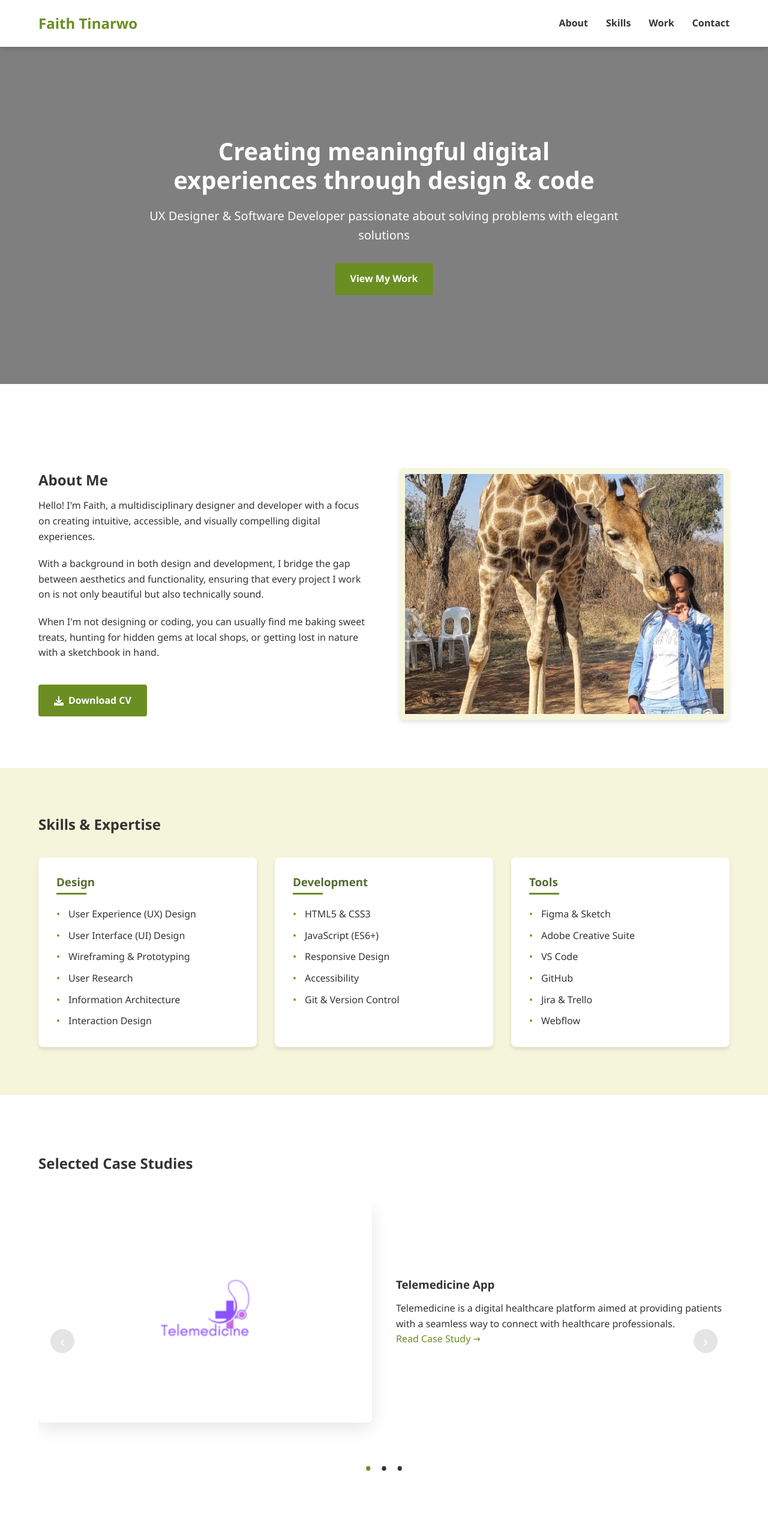
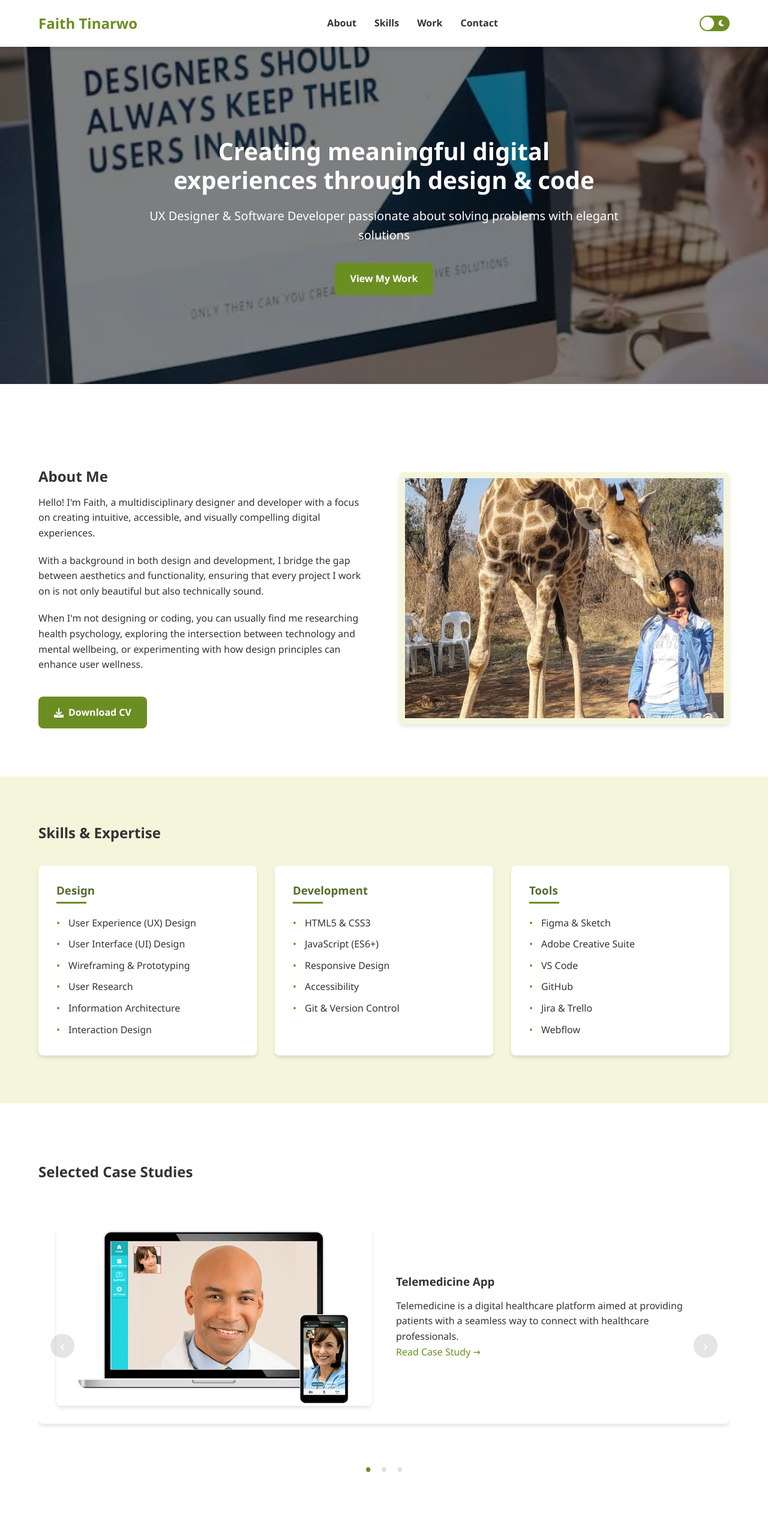
Before and after one commit to faithtinarwo/web_hackathon, a plain HTML site: page index.html in a window 1280 px wide. Shown: the top 2560 px of the page at 60% size. Drawn offline with Linux system fonts and the light colour scheme.

Commit message:
added switch mode from light to dark

```diff
--- a/index.html
+++ b/index.html
@@ -19,6 +19,16 @@
                     <li><a href="#contact">Contact</a></li>
                 </ul>
             </nav>
+            <div class="theme-toggle">
+                <input type="checkbox" id="dark-mode-toggle" class="toggle-checkbox">
+                <label for="dark-mode-toggle" class="toggle-label">
+                    <span class="toggle-handle"></span>
+                    <span class="icons">
+                        <i class="fas fa-sun"></i>
+                        <i class="fas fa-moon"></i>
+                    </span>
+                </label>
+            </div>
         </div>
     </header>
 
@@ -39,7 +49,7 @@
                     <h2>About Me</h2>
                     <p>Hello! I'm Faith, a multidisciplinary designer and developer with a focus on creating intuitive, accessible, and visually compelling digital experiences.</p>
                     <p>With a background in both design and development, I bridge the gap between aesthetics and functionality, ensuring that every project I work on is not only beautiful but also technically sound.</p>
-                    <p>When I'm not designing or coding, you can usually find me baking sweet treats, hunting for hidden gems at local shops, or getting lost in nature with a sketchbook in hand.</p>
+                    <p>When I'm not designing or coding, you can usually find me researching health psychology, exploring the intersection between technology and mental wellbeing, or experimenting with how design principles can enhance user wellness.</p>
                     <a href="faith-tinarwo-cv.pdf" download class="btn download-btn">
                         <i class="fas fa-download"></i> Download CV
                     </a>
@@ -102,7 +112,7 @@
                     <div class="carousel-item">
                         <div class="case-study">
                             <div class="case-image">
-                                <img src="images/logo.png" alt="Telemedicine App">
+                                <img src="images/logo.jpeg" alt="Telemedicine App">
                             </div>
                             <div class="case-content">
                                 <h3>Telemedicine App</h3>
--- a/styles.css
+++ b/styles.css
@@ -1,19 +1,40 @@
-/* Base Styles */
+/* ======================
+   BASE STYLES & VARIABLES
+   ====================== */
    :root {
+    /* Color Palette */
     --olive-green: #6B8E23;
     --butter-cream: #F5F5DC;
     --dark-green: #556B2F;
     --light-cream: #FFF8E1;
+
+    /* Text Colors */
     --text-dark: #333333;
     --text-medium: #555555;
     --text-light: #777777;
-    --white: #FFFFFF;
+    --text-white: #FFFFFF;
+
+    /* Grayscale */
     --gray-light: #F5F5F5;
     --gray-medium: #E0E0E0;
+    --gray-dark: #2d2d2d;
+
+    /* Dark Mode Colors */
+    --bg-light: #ffffff;
+    --bg-dark: #1a1a1a;
+    --text-dark-mode: #f0f0f0;
+    --card-dark: #2d2d2d;
+
+    /* Spacing & Effects */
     --shadow: 0 4px 6px rgba(0, 0, 0, 0.1);
+    --shadow-lg: 0 10px 30px rgba(0, 0, 0, 0.1);
     --transition: all 0.3s ease;
+    --border-radius: 8px;
   }
 
+  /* =============
+     GLOBAL STYLES
+     ============= */
   * {
     margin: 0;
     padding: 0;
@@ -24,7 +45,8 @@
     font-family: 'Segoe UI', Tahoma, Geneva, Verdana, sans-serif;
     line-height: 1.6;
     color: var(--text-dark);
-    background-color: var(--white);
+    background-color: var(--bg-light);
+    transition: background-color 0.3s ease, color 0.3s ease;
   }
 
   .container {
@@ -52,35 +74,34 @@
     color: var(--dark-green);
   }
 
-  ul {
-    list-style: none;
-  }
-
   img {
     max-width: 100%;
     height: auto;
     display: block;
   }
 
-  /* Buttons */
+  /* =============
+     COMPONENTS
+     ============= */
+
+  /* ----- Buttons ----- */
   .btn {
     display: inline-block;
     padding: 12px 24px;
-    border-radius: 4px;
+    border-radius: var(--border-radius);
     font-weight: 600;
     text-align: center;
     transition: var(--transition);
     background-color: var(--olive-green);
-    color: var(--white);
+    color: var(--text-white);
     border: 2px solid var(--olive-green);
   }
 
   .btn:hover {
     background-color: var(--dark-green);
     border-color: var(--dark-green);
-    color: var(--white);
     transform: translateY(-2px);
-    box-shadow: 0 4px 8px rgba(0,0,0,0.1);
+    box-shadow: var(--shadow);
   }
 
   .download-btn {
@@ -90,9 +111,9 @@
     margin-top: 20px;
   }
 
-  /* Header */
+  /* ----- Header & Navigation ----- */
   header {
-    background-color: var(--white);
+    background-color: var(--bg-light);
     box-shadow: var(--shadow);
     position: fixed;
     width: 100%;
@@ -116,6 +137,7 @@
   nav ul {
     display: flex;
     gap: 30px;
+    list-style: none;
   }
 
   nav a {
@@ -139,12 +161,12 @@
     width: 100%;
   }
 
-  /* Hero Section */
+  /* ----- Hero Section ----- */
   .hero {
-    background: linear-gradient(rgba(0, 0, 0, 0.5), rgba(0, 0, 0, 0.5)), url('images/hero-bg.jpg');
+    background: linear-gradient(rgba(0, 0, 0, 0.5), rgba(0, 0, 0, 0.5)), url('images/hero-bg.webp');
     background-size: cover;
-    background-position: center;
-    color: var(--white);
+    background-position: center 45%;
+    color: var(--text-white);
     text-align: center;
     padding: 180px 0 100px;
     min-height: 80vh;
@@ -168,7 +190,7 @@
     margin-bottom: 30px;
   }
 
-  /* About Section */
+  /* ----- About Section ----- */
   .about-content {
     display: grid;
     grid-template-columns: 1fr 1fr;
@@ -187,7 +209,7 @@
 
   .about-image {
     border: 10px solid var(--butter-cream);
-    border-radius: 8px;
+    border-radius: var(--border-radius);
     overflow: hidden;
     box-shadow: var(--shadow);
     animation: slideInRight 0.8s ease-out;
@@ -199,7 +221,6 @@
     object-fit: cover;
   }
 
-  /* Skills Section */
   .skills {
   background-color: var(--butter-cream);
 }
@@ -209,12 +230,14 @@
   grid-template-columns: repeat(auto-fit, minmax(300px, 1fr));
   gap: 30px;
   margin-top: 40px;
+  list-style: none; /* This removes default bullets */
+  padding-left: 0; /* Removes default padding */
 }
 
 .skill-category {
-    background-color: var(--white);
+  background-color: var(--bg-light);
   padding: 30px;
-    border-radius: 8px;
+  border-radius: var(--border-radius);
   box-shadow: var(--shadow);
   transition: var(--transition);
   opacity: 0;
@@ -249,6 +272,8 @@
 .skill-category ul {
   display: grid;
   gap: 10px;
+  list-style: none; /* Removes default bullets */
+  padding-left: 0; /* Removes default padding */
 }
 
 .skill-category li {
@@ -263,10 +288,10 @@
   color: var(--olive-green);
 }
 
-  /* Work Section */
+  /* ----- Work Section ----- */
   .work {
     padding: 100px 0;
-    background-color: var(--white);
+    background-color: var(--bg-light);
   }
 
   .case-study {
@@ -274,20 +299,29 @@
     gap: 40px;
     margin-bottom: 60px;
     align-items: center;
+    background: var(--bg-light);
+    border-radius: var(--border-radius);
+    padding: 30px;
+    box-shadow: var(--shadow);
+    transition: var(--transition);
+  }
+
+  .case-study:hover {
+    transform: translateY(-5px);
+    box-shadow: var(--shadow-lg);
   }
 
   .case-image {
     flex: 1;
     overflow: hidden;
-    border-radius: 8px;
-    box-shadow: 0 10px 30px rgba(0, 0, 0, 0.1);
+    border-radius: var(--border-radius);
+    box-shadow: var(--shadow);
   }
 
   .case-image img {
     width: 100%;
     height: auto;
-    display: block;
-    transition: transform 0.5s ease;
+    transition: var(--transition);
   }
 
   .case-image:hover img {
@@ -296,12 +330,6 @@
 
   .case-content {
     flex: 1;
-}
-
-.case-subtitle {
-    color: var(--medium-gray);
-    font-style: italic;
-    margin-bottom: 20px;
   }
 
   .case-tags {
@@ -320,7 +348,7 @@
     font-weight: 500;
   }
 
-/* Carousel Styles */
+  /* ----- Carousel ----- */
   .carousel {
     position: relative;
     margin-top: 50px;
@@ -330,7 +358,6 @@
   .carousel-inner {
     position: relative;
     width: 100%;
-    height: 100%;
   }
 
   .carousel-item {
@@ -347,60 +374,10 @@
     z-index: 2;
   }
 
-.case-study {
-    display: flex;
-    gap: 40px;
-    align-items: center;
-}
-
-.case-image {
-    flex: 1;
-    overflow: hidden;
-    border-radius: 8px;
-    box-shadow: 0 10px 30px rgba(0, 0, 0, 0.1);
-}
-
-.case-image img {
-    width: 100%;
-    height: auto;
-    display: block;
-    transition: transform 0.5s ease;
-}
-
-.case-image:hover img {
-    transform: scale(1.05);
-}
-
-.case-content {
-    flex: 1;
-}
-
-.case-subtitle {
-    color: var(--medium-gray);
-    font-style: italic;
-    margin-bottom: 20px;
-}
-
-.case-tags {
-    display: flex;
-    flex-wrap: wrap;
-    gap: 10px;
-    margin-top: 20px;
-}
-
-.case-tags span {
-    background-color: var(--butter-cream);
-    color: var(--dark-green);
-    padding: 5px 15px;
-    border-radius: 20px;
-    font-size: 0.8rem;
-    font-weight: 500;
-}
-
   .carousel-control {
     background: rgba(0, 0, 0, 0.1);
     border-radius: 50%;
-    color: var(--white);
+    color: var(--text-white);
     cursor: pointer;
     display: none;
     font-size: 1.5rem;
@@ -412,7 +389,7 @@
     text-align: center;
     width: 40px;
     z-index: 10;
-    transition: all 0.3s ease;
+    transition: var(--transition);
   }
 
   .carousel-control.prev {
@@ -425,7 +402,6 @@
 
   .carousel-control:hover {
     background: var(--olive-green);
-    color: var(--white);
   }
 
   #carousel-1:checked ~ .control-1,
@@ -439,7 +415,6 @@
     margin: 20px 0 0;
     padding: 0;
     text-align: center;
-    z-index: 10;
   }
 
   .carousel-indicators li {
@@ -448,16 +423,16 @@
   }
 
   .carousel-bullet {
-    color: var(--light-gray);
+    color: var(--gray-medium);
     cursor: pointer;
     display: block;
     font-size: 2rem;
     line-height: 1;
-    transition: color 0.3s ease;
+    transition: var(--transition);
   }
 
   .carousel-bullet:hover {
-    color: var(--medium-gray);
+    color: var(--olive-green);
   }
 
   #carousel-1:checked ~ .carousel-indicators li:nth-child(1) .carousel-bullet,
@@ -466,8 +441,7 @@
     color: var(--olive-green);
   }
 
-  /* Contact Section */
-
+  /* ----- Contact Section ----- */
   .contact {
     padding: 100px 0;
     background-color: var(--butter-cream);
@@ -489,7 +463,7 @@
     width: 100%;
     padding: 15px;
     border: 1px solid var(--gray-medium);
-    border-radius: 4px;
+    border-radius: var(--border-radius);
     font-family: inherit;
     font-size: 1rem;
     transition: var(--transition);
@@ -528,10 +502,10 @@
     color: var(--olive-green);
   }
 
-  /* Footer */
+  /* ----- Footer ----- */
   footer {
     background-color: var(--dark-green);
-    color: var(--white);
+    color: var(--text-white);
     padding: 60px 0 20px;
   }
 
@@ -546,13 +520,6 @@
     font-size: 1.5rem;
     font-weight: 700;
     margin-bottom: 15px;
-    color: var(--white);
-  }
-
-  .footer-links h4,
-  .footer-social h4 {
-    font-size: 1.2rem;
-    margin-bottom: 20px;
   }
 
   .footer-links ul {
@@ -565,7 +532,7 @@
   }
 
   .footer-links a:hover {
-    color: var(--white);
+    color: var(--text-white);
     padding-left: 5px;
   }
 
@@ -582,7 +549,7 @@
     height: 40px;
     border-radius: 50%;
     background-color: rgba(255, 255, 255, 0.1);
-    color: var(--white);
+    color: var(--text-white);
     transition: var(--transition);
   }
 
@@ -599,7 +566,125 @@
     font-size: 0.9rem;
   }
 
-  /* Animations */
+  /* =============
+     DARK MODE
+     ============= */
+  .theme-toggle {
+    position: relative;
+    display: flex;
+    align-items: center;
+    margin-left: 20px;
+  }
+
+  .toggle-checkbox {
+    position: absolute;
+    opacity: 0;
+    width: 0;
+    height: 0;
+  }
+
+  .toggle-label {
+    --toggle-width: 50px;
+    --toggle-height: 26px;
+    --toggle-padding: 2px;
+    --toggle-handle-size: calc(var(--toggle-height) - (var(--toggle-padding) * 2));
+
+    position: relative;
+    display: flex;
+    align-items: center;
+    width: var(--toggle-width);
+    height: var(--toggle-height);
+    padding: var(--toggle-padding);
+    border-radius: 100px;
+    background-color: var(--olive-green);
+    cursor: pointer;
+    transition: var(--transition);
+  }
+
+  .toggle-handle {
+    position: absolute;
+    width: var(--toggle-handle-size);
+    height: var(--toggle-handle-size);
+    border-radius: 50%;
+    background-color: var(--text-white);
+    transition: var(--transition);
+    z-index: 2;
+  }
+
+  .icons {
+    display: flex;
+    justify-content: space-between;
+    width: 100%;
+    height: 100%;
+    position: relative;
+    z-index: 1;
+  }
+
+  .icons i {
+    display: flex;
+    align-items: center;
+    justify-content: center;
+    width: var(--toggle-handle-size);
+    height: var(--toggle-handle-size);
+    color: var(--text-white);
+    font-size: 12px;
+  }
+
+  .toggle-checkbox:checked + .toggle-label {
+    background-color: var(--dark-green);
+  }
+
+  .toggle-checkbox:checked + .toggle-label .toggle-handle {
+    transform: translateX(calc(var(--toggle-width) - var(--toggle-handle-size) - (var(--toggle-padding) * 2)));
+  }
+
+  body:has(#dark-mode-toggle:checked) {
+    background-color: var(--bg-dark);
+    color: var(--text-dark-mode);
+  }
+
+  body:has(#dark-mode-toggle:checked) header {
+    background-color: #121212;
+    box-shadow: 0 2px 10px rgba(0,0,0,0.3);
+  }
+
+  body:has(#dark-mode-toggle:checked) .skills {
+    background-color: #121212;
+  }
+
+  body:has(#dark-mode-toggle:checked) .skill-category,
+  body:has(#dark-mode-toggle:checked) .case-study {
+    background-color: var(--card-dark);
+    color: var(--text-dark-mode);
+  }
+
+  body:has(#dark-mode-toggle:checked) footer {
+    background-color: #121212;
+  }
+
+  body:has(#dark-mode-toggle:checked) nav a,
+  body:has(#dark-mode-toggle:checked) .footer-links a {
+    color: var(--text-dark-mode);
+  }
+
+  body:has(#dark-mode-toggle:checked) .contact {
+    background-color: #1a1a1a;
+  }
+
+  body:has(#dark-mode-toggle:checked) .form-group input,
+  body:has(#dark-mode-toggle:checked) .form-group textarea {
+    background-color: #2d2d2d;
+    color: var(--text-dark-mode);
+    border-color: #444;
+  }
+
+  body:has(#dark-mode-toggle:checked) .form-group label {
+    background-color: #2d2d2d;
+    color: var(--text-dark-mode);
+  }
+  /* =============
+     ANIMATIONS
+     ============= */
   @keyframes fadeIn {
     from { opacity: 0; }
     to { opacity: 1; }
@@ -638,7 +723,9 @@
     }
   }
 
-  /* Responsive Design */
+  /* =============
+     MEDIA QUERIES
+     ============= */
   @media (max-width: 992px) {
     .about-content,
     .case-study {
```
Also changed, not shown: images/hero-bg.webp (added), images/logo.jpeg (added), images/logo.png (deleted). Lines whose indentation alone changed are shown as unchanged.
